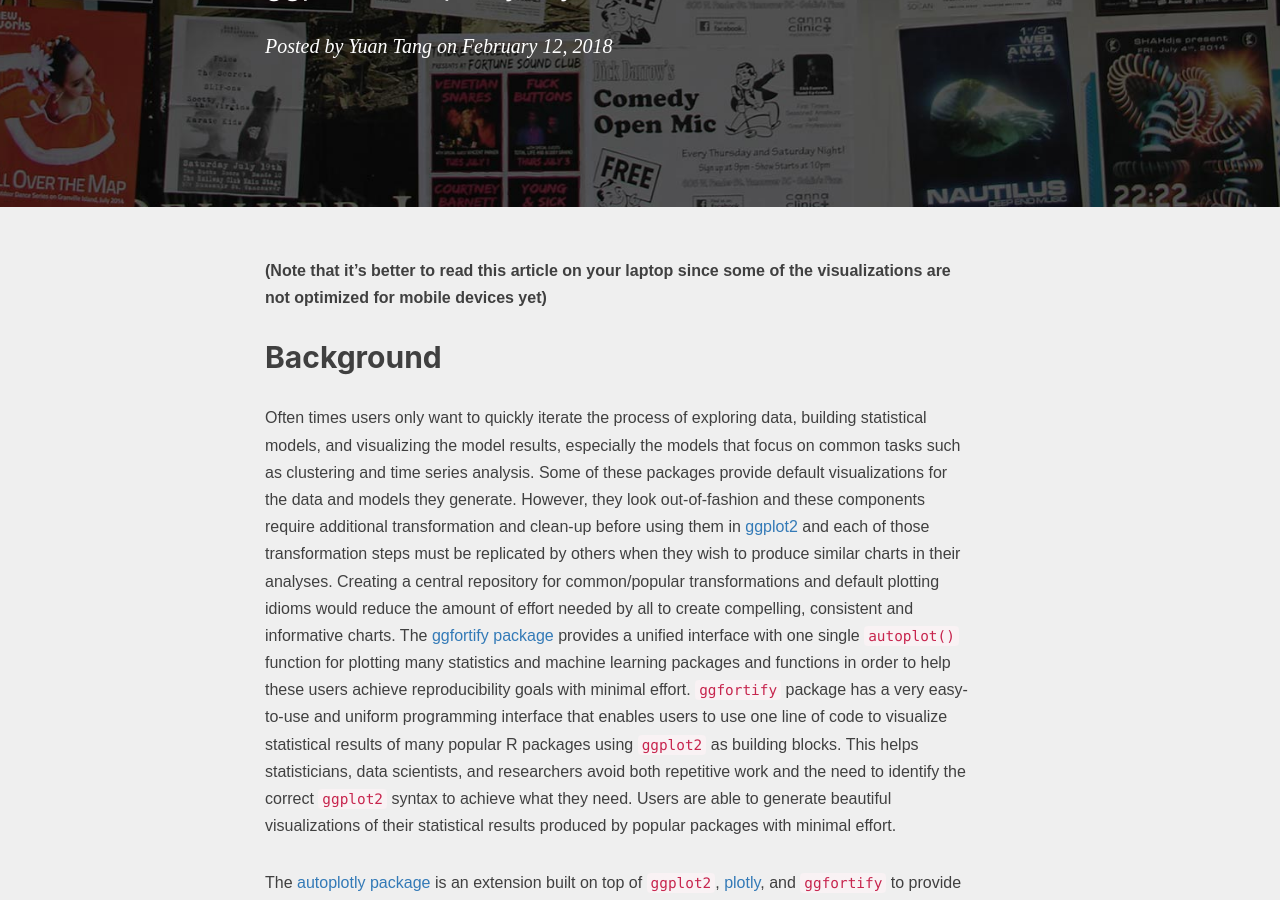
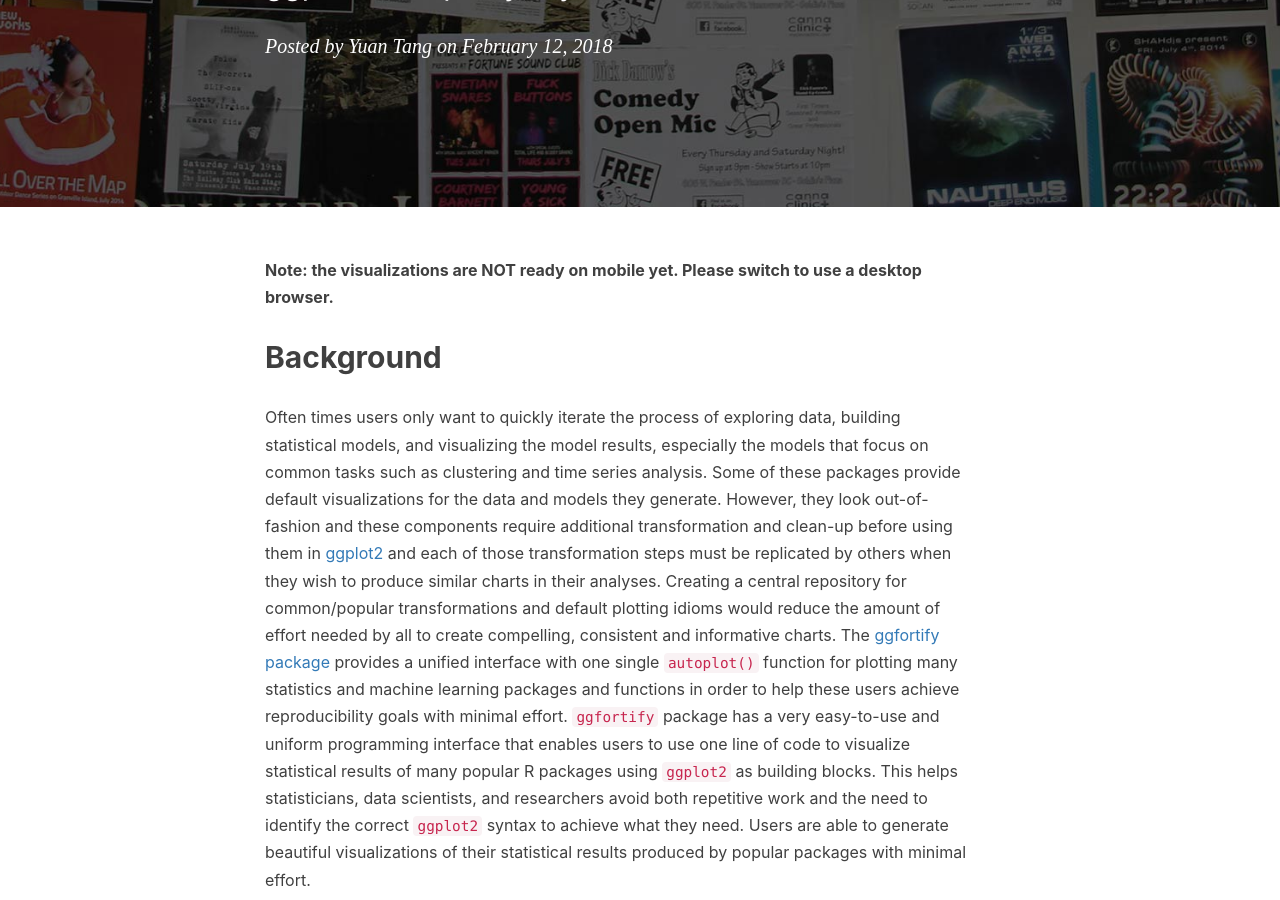
Before and after one commit to terrytangyuan/terrytangyuan.github.com, a Jekyll site: the page built from _posts/2016-02-12-autoplotly-intro.markdown, in a window 1280 px wide and 900 px high, scrolled down 539 px. Built offline with Jekyll 4.4.1, drawn with Linux system fonts in a browser that asks for light colours; nearby versions of some CDN libraries; comment, search, counter and statistics services are not loaded.

Commit message:
revert last change

````diff
--- a/_posts/2016-02-12-autoplotly-intro.markdown
+++ b/_posts/2016-02-12-autoplotly-intro.markdown
@@ -10,12 +10,9 @@
     - R
 ---
 
-**(Note that it's better to read this article on your laptop since some of the
-visualizations are not optimized for mobile devices yet)**
+**Note: the visualizations are NOT ready on mobile yet. Please switch to use a desktop browser.**
 
 <link rel="stylesheet" href="/css/custom.css">
-<link rel="stylesheet" type="text/css" href="/cv_files/cv.css">
-<link rel="stylesheet" type="text/css" href="/cv_files/resume.css">
 
 ## Background
 
@@ -51,7 +48,7 @@
 p
 ```
 
-<div class="myIframe web-only"><iframe src="/data/plots/autoplotly/pca-ggplot2-composable.html"></iframe></div>
+<div class="myIframe"><iframe src="/data/plots/autoplotly/pca-ggplot2-composable.html"></iframe></div>
 
 
 
@@ -63,7 +60,7 @@
 autoplotly(cpt.meanvar(AirPassengers))
 ```
 
-<div class="myIframe web-only"><iframe src="/data/plots/autoplotly/changepoint.html"></iframe></div>
+<div class="myIframe"><iframe src="/data/plots/autoplotly/changepoint.html"></iframe></div>
 
 
 
@@ -79,7 +76,7 @@
 autoplotly(filtered)
 ```
 
-<div class="myIframe web-only"><iframe src="/data/plots/autoplotly/dlm.html"></iframe></div>
+<div class="myIframe"><iframe src="/data/plots/autoplotly/dlm.html"></iframe></div>
 
 
 
@@ -91,7 +88,7 @@
 autoplotly(breakpoints(Nile ~ 1), ts.colour = "blue", ts.linetype = "dashed",
            cpt.colour = "dodgerblue3", cpt.linetype = "solid")
 ```
-<div class="myIframe web-only"><iframe src="/data/plots/autoplotly/strucchange.html"></iframe></div>
+<div class="myIframe"><iframe src="/data/plots/autoplotly/strucchange.html"></iframe></div>
 
 
 
@@ -102,7 +99,7 @@
 library(splines)
 autoplotly(ns(diamonds$price, df = 6))
 ```
-<div class="myIframe web-only"><iframe src="/data/plots/autoplotly/splines.html"></iframe></div>
+<div class="myIframe"><iframe src="/data/plots/autoplotly/splines.html"></iframe></div>
 
 You can find a complete list of supported objects by `autoplotly` [here](https://github.com/sinhrks/ggfortify#coverage).
 
@@ -119,7 +116,7 @@
   ggplot2::labs(y = "Second Principal Components", x = "First Principal Components")
 ```
 
-<div class="myIframe web-only"><iframe src="/data/plots/autoplotly/pca-ggplot2-composable-2.html"></iframe></div>
+<div class="myIframe"><iframe src="/data/plots/autoplotly/pca-ggplot2-composable-2.html"></iframe></div>
 
 Similarly, we can add additional interactive components using `plotly`. The following
 example adds a custom `plotly` annotation element placed to the center of the plot with an arrow:
@@ -140,7 +137,7 @@
   showarrow = TRUE))
 ```
 
-<div class="myIframe web-only"><iframe src="/data/plots/autoplotly/pca-plotly-composable.html"></iframe></div>
+<div class="myIframe"><iframe src="/data/plots/autoplotly/pca-plotly-composable.html"></iframe></div>
 
 We can also stack multiple plots generated from `autoplotly()` together in a single view
 using `subplot()`, two interactive splines visualizations with different degree of freedom
@@ -152,7 +149,7 @@
   autoplotly(ns(diamonds$price, df = 6)),
   autoplotly(ns(diamonds$price, df = 3)), nrows = 2, margin = 0.03)
 ```
-<div class="myIframe web-only"><iframe src="/data/plots/autoplotly/splines-subplots.html"></iframe></div>
+<div class="myIframe"><iframe src="/data/plots/autoplotly/splines-subplots.html"></iframe></div>
 
 The snapshots of the interactive visualizations generated via `autoplotly()` can be exported using
 a simple `export()` function, for example:
````
